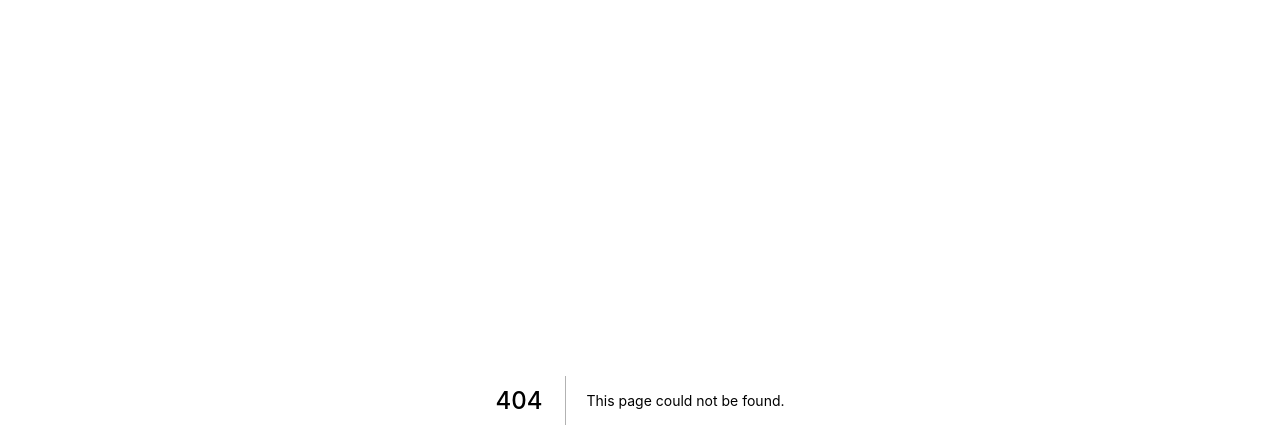
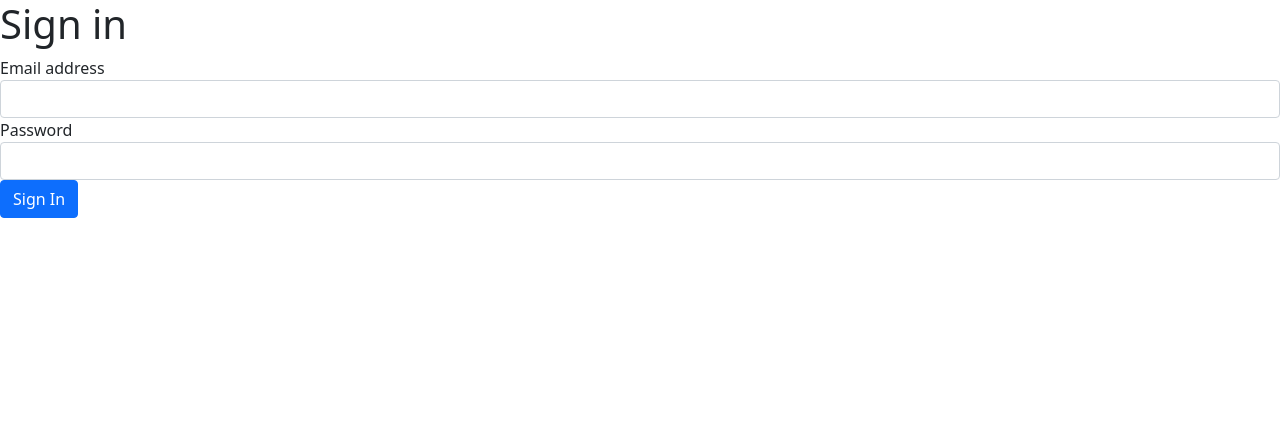
Before and after one commit to tomppa/microservice_learning_tickets, a Next.js app in the folder ticketing/client/: page /auth/signin in a window 1280 px wide. Before the commit this address had no page. Shown: the top 448 px of the page. Built offline with nearby package versions, Linux system fonts and the light colour scheme.

Commit message:
Added a sign in page for testing purposes.

```diff
--- /dev/null
+++ b/ticketing/client/pages/auth/signin.js
@@ -0,0 +1,49 @@
+import { useState } from 'react';
+import Router from 'next/router';
+import useRequest from '../../hooks/use-request';
+
+const signinForm = () => {
+  const [email, setEmail] = useState('');
+  const [password, setPassword] = useState('');
+  const { doRequest, errors } = useRequest({
+    url: '/api/users/signin',
+    method: 'post',
+    body: {
+      email,
+      password,
+    },
+  });
+
+  const onSubmit = async (event) => {
+    event.preventDefault();
+
+    doRequest();
+  };
+
+  return (
+    <form onSubmit={onSubmit}>
+      <h1>Sign in</h1>
+      <div className='form-group'>
+        <label>Email address</label>
+        <input
+          value={email}
+          onChange={(e) => setEmail(e.target.value)}
+          className='form-control'
+        />
+      </div>
+      <div className='form-group'>
+        <label>Password</label>
+        <input
+          value={password}
+          onChange={(e) => setPassword(e.target.value)}
+          type='password'
+          className='form-control'
+        />
+      </div>
+      {errors}
+      <button className='btn btn-primary'>Sign In</button>
+    </form>
+  );
+};
+
+export default signinForm;
```
